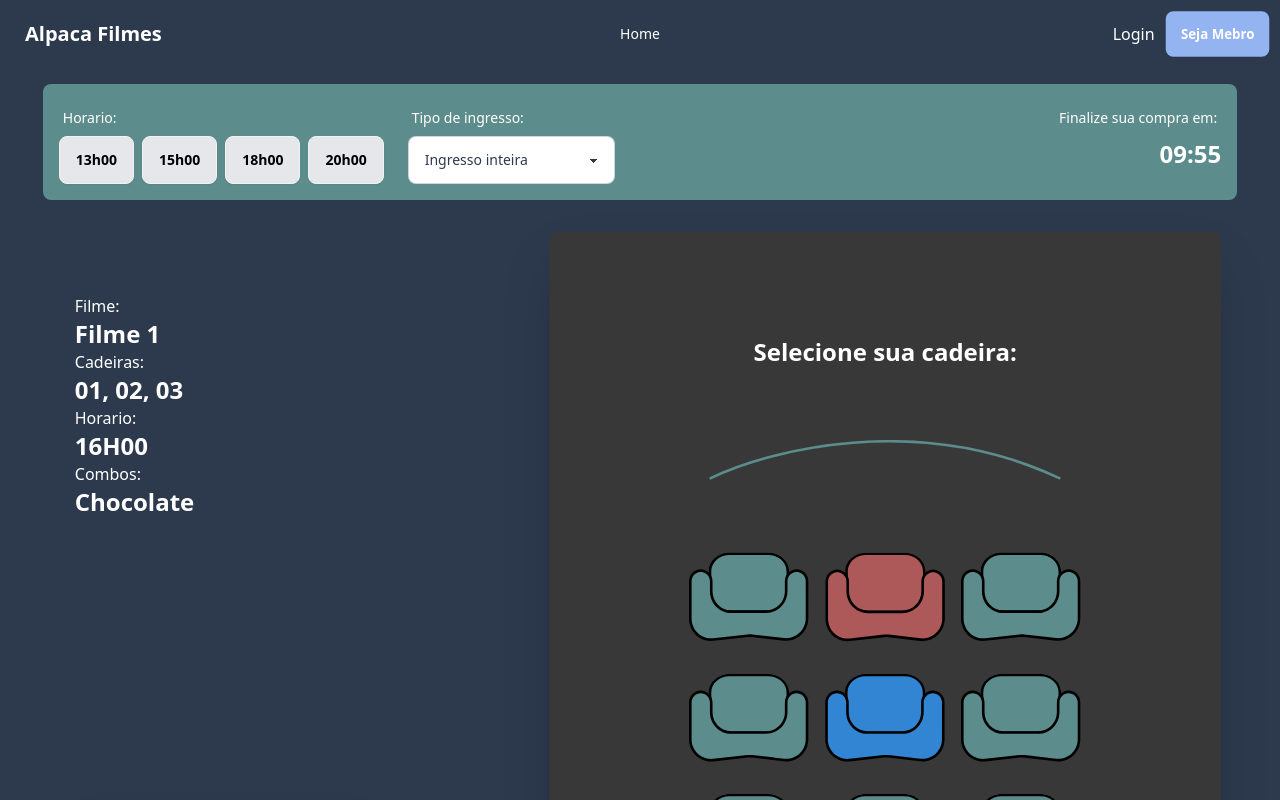
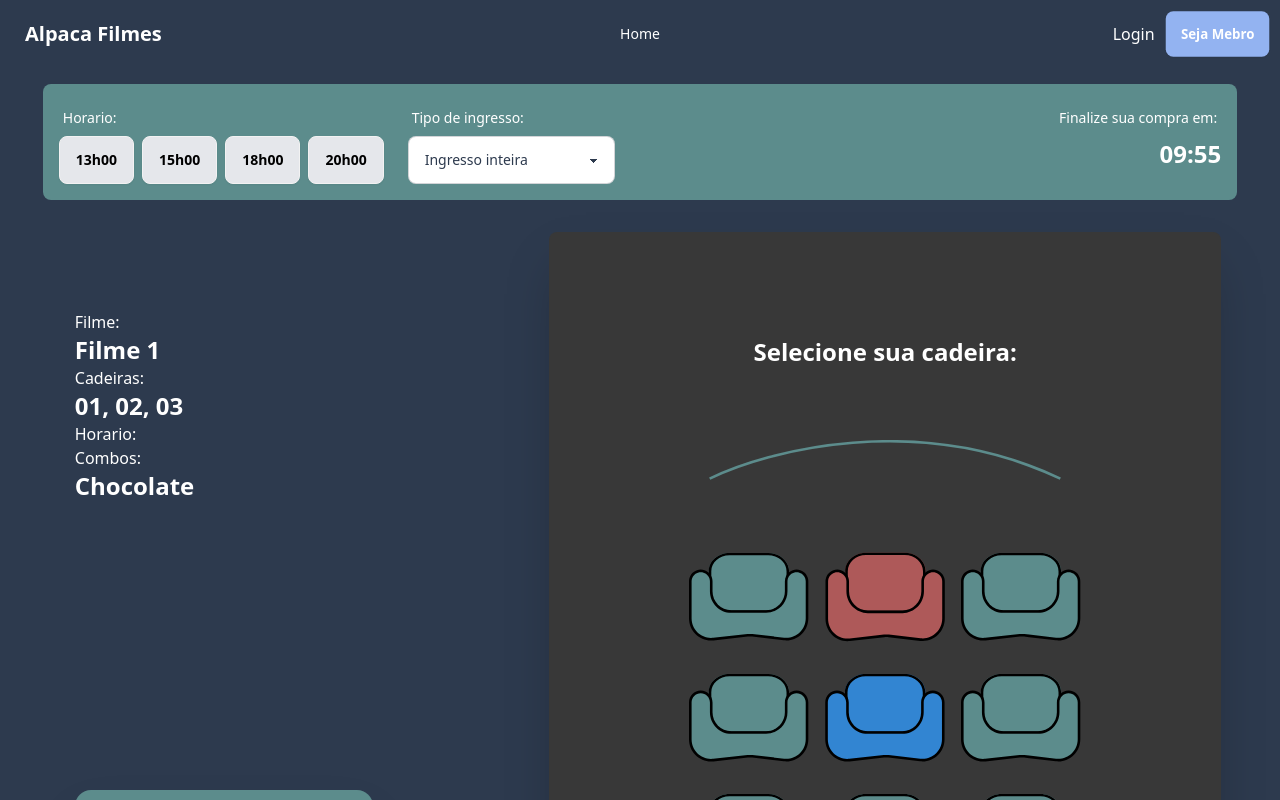
Before and after one commit to Jean1dev/fullstack-challenge, a React (Create React App) app in the folder willian/Client/alpaca_cinemas/: page /checkout/1 in a window 1280 px wide. Shown: the top 800 px of the page. Built offline with nearby package versions, Linux system fonts and the light colour scheme.

Commit message:
feat: adição de modal na tela de checkout

```diff
--- a/willian/Client/alpaca_cinemas/src/views/checkout/Checkout.tsx
+++ b/willian/Client/alpaca_cinemas/src/views/checkout/Checkout.tsx
@@ -12,6 +12,7 @@ import RadioGroup from "../../components/RadioGroup";
 import Select from "../../components/Select";
 import CountdownTimer from "../../components/CountdownTimer ";
 import { Programacao } from "../../common/types/Programacao";
+import Modal from "../../components/modal";
 
 const Checkout = () => {
   const dispatch = useDispatch();
@@ -20,6 +21,12 @@ const Checkout = () => {
 
   const [selectedRadio, setSelectedRadio] = useState("");
   const [tipoIngresso, setTipoIngresso] = useState("");
+  const [cadeira, setCadeira] = useState<number>();
+
+  const [isModalVisible, setModalVisible] = useState<boolean>(false);
+
+  const showModal = () => setModalVisible(true);
+  const hideModal = () => setModalVisible(false);
 
   const fetchProgramacao = (id: number): void => {
     setProg(programacoes!.find((programacao) => programacao.id === id));
@@ -35,7 +42,7 @@ const Checkout = () => {
       programacao: Number(id),
       horario: Number(selectedRadio),
       tipoIngresso: Number(tipoIngresso),
-      cadeira: 1,
+      cadeira: cadeira!,
       nome: "Willian Costa",
       documento: "12365478914"
     };
@@ -48,6 +55,11 @@ const Checkout = () => {
   const ingressos = useSelector(
     (state: RootState) => state.criarIngresso.ingresso
   );
+
+  const handleSelectCadeira = (cadeira: number) => {
+    showModal();
+    setCadeira(cadeira);
+  };
 
   const getData = () => {
     console.log(ingressos);
@@ -63,6 +75,7 @@ const Checkout = () => {
     { label: "18h00", value: "3" },
     { label: "20h00", value: "4" }
   ];
+
   const selectTipoIngresso = [
     { label: "Ingresso inteira", value: "1" },
     { label: "Ingresso Meia entrada", value: "2" }
@@ -70,15 +83,15 @@ const Checkout = () => {
 
   const cadeiras: Cadeira[] = [
     { id: 1, numero: 1, status: "livre" },
-    { id: 2, numero: 1, status: "Ocupada" },
-    { id: 3, numero: 1, status: "livre" },
-    { id: 4, numero: 1, status: "livre" },
-    { id: 5, numero: 1, status: "selecionada" },
-    { id: 6, numero: 1, status: "livre" },
-    { id: 7, numero: 1, status: "livre" },
-    { id: 8, numero: 1, status: "livre" },
-    { id: 9, numero: 1, status: "livre" },
-    { id: 10, numero: 1, status: "livre" }
+    { id: 2, numero: 2, status: "Ocupada" },
+    { id: 3, numero: 3, status: "livre" },
+    { id: 4, numero: 4, status: "livre" },
+    { id: 5, numero: 5, status: "selecionada" },
+    { id: 6, numero: 6, status: "livre" },
+    { id: 7, numero: 7, status: "livre" },
+    { id: 8, numero: 8, status: "livre" },
+    { id: 9, numero: 9, status: "livre" },
+    { id: 10, numero: 10, status: "livre" }
   ];
 
   const chunkArray = (arr: any[], size: number) => {
@@ -138,12 +151,17 @@ const Checkout = () => {
                       }
 
                       return (
-                        <img
+                        <button
+                          onClick={() => handleSelectCadeira(cadeira.numero)}
                           key={cadeira.id}
-                          src={src}
-                          alt="cadeira"
-                          className="mx-2 w-[60px] md:w-[120px] lg:w-[120px]"
-                        />
+                          disabled={cadeira.status === "Ocupada"}
+                        >
+                          <img
+                            src={src}
+                            alt="cadeira"
+                            className="mx-2 w-[60px] md:w-[120px] lg:w-[120px]"
+                          />
+                        </button>
                       );
                     })}
                   </div>
@@ -161,7 +179,7 @@ const Checkout = () => {
                       <p>Cadeiras:</p>
                       <h1 className="text-2xl font-bold">01, 02, 03</h1>
                       <p>Horario:</p>
-                      <h1 className="text-2xl font-bold">16H00</h1>
+                      <h1 className="text-2xl font-bold">{selectedRadio}</h1>
                       <p>Combos:</p>
                       <h1 className="text-2xl font-bold">Chocolate</h1>
                     </div>
@@ -203,6 +221,12 @@ const Checkout = () => {
           </div>
         </div>
       </div>
+
+      <Modal
+        isVisible={isModalVisible}
+        onClose={hideModal}
+        cadeira={cadeira!}
+      />
     </div>
   );
 };
```
